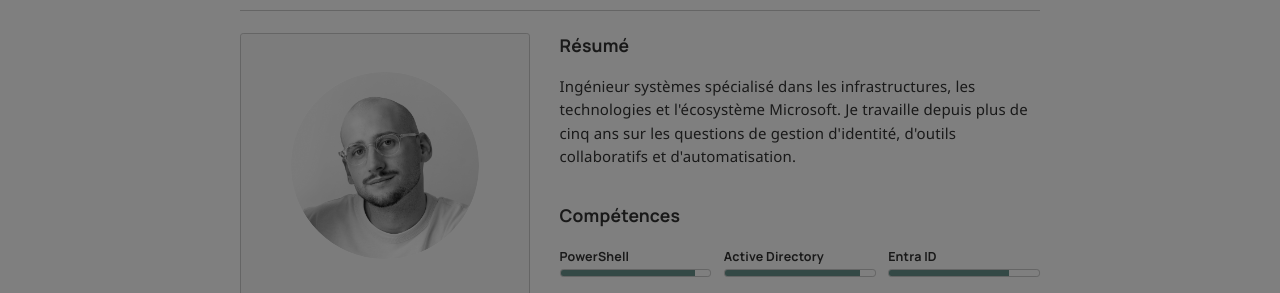
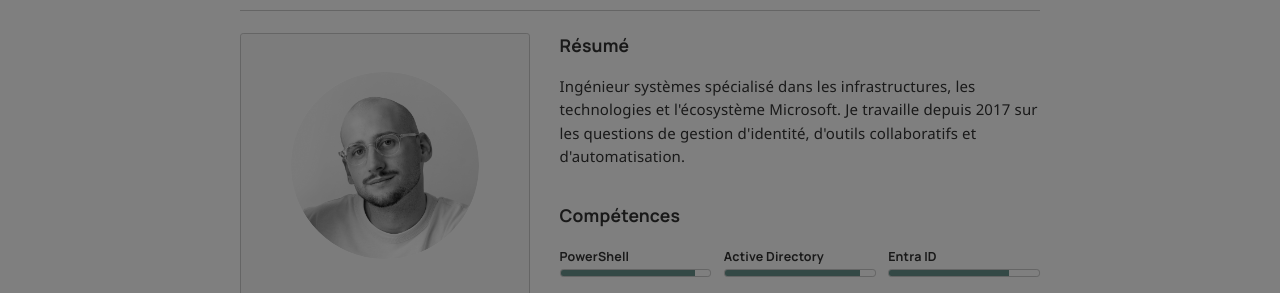
Before and after one commit to leobouard/leobouard.github.io, a Jekyll site: the page built from _pages/cv.html, in a window 1280 px wide and 900 px high. Shown: the part 145-438 px from the top of the window. Built offline with Jekyll 4.4.1, drawn with Linux system fonts in a browser that asks for light colours; nearby versions of some CDN libraries; some web fonts are replaced.

Commit message:
Update cv.json

```diff
--- a/_data/cv.json
+++ b/_data/cv.json
@@ -8,7 +8,7 @@
         "email":  "leo.bouard@hotmail.com",
         "website":  "www.labouabouate.fr"
     },
-    "summary":  "Ingénieur systèmes spécialisé dans les infrastructures, les technologies et l'écosystème Microsoft. Je travaille depuis plus de cinq ans sur les questions de gestion d'identité, d'outils collaboratifs et d'automatisation.",
+    "summary":  "Ingénieur systèmes spécialisé dans les infrastructures, les technologies et l'écosystème Microsoft. Je travaille depuis 2017 sur les questions de gestion d'identité, d'outils collaboratifs et d'automatisation.",
     "skills":  [
         {
             "name":  "PowerShell",
```
